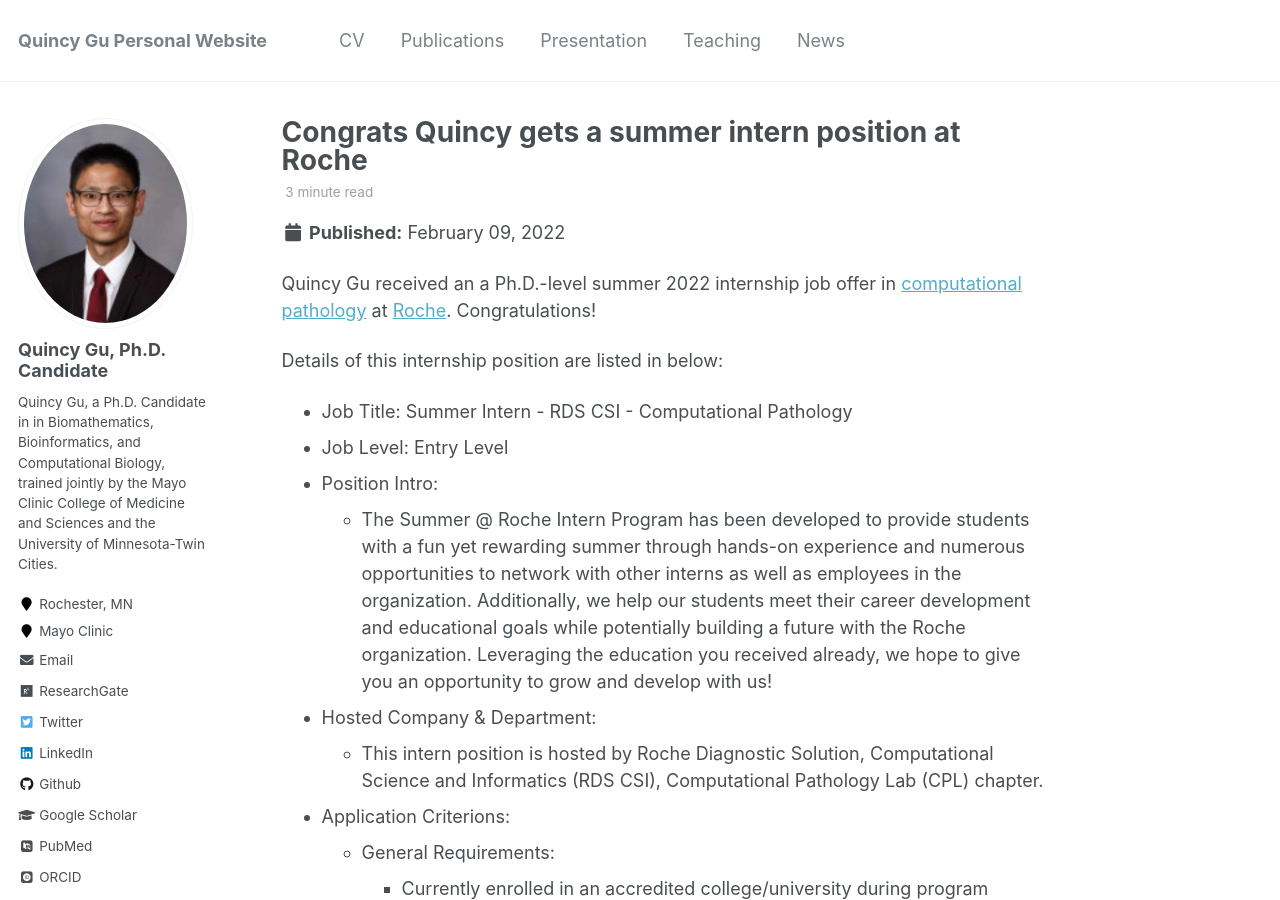
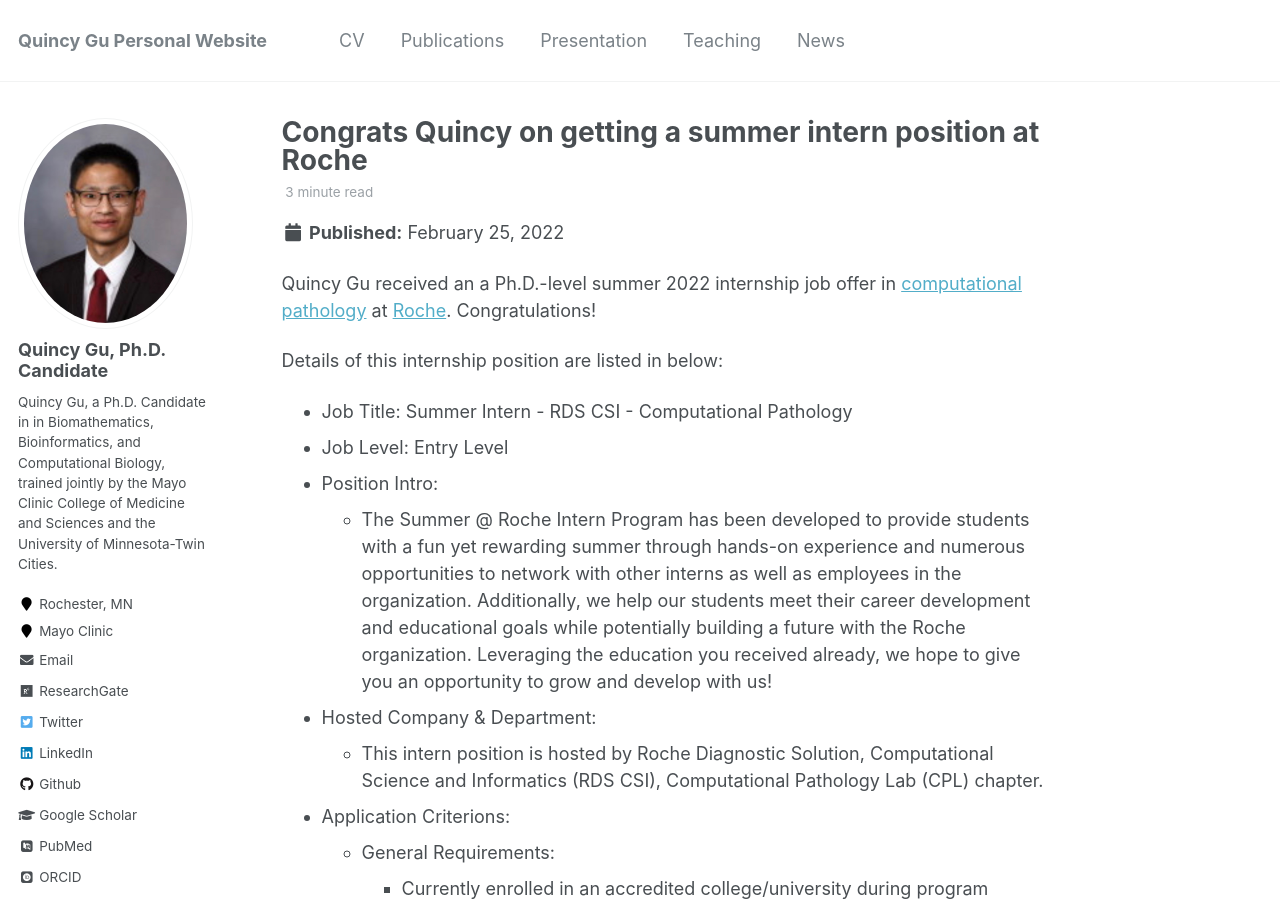
Before and after one commit to quincy-125/quincy_gu.github.io, a Jekyll site: the page built from _posts/2022-02-25-news-1.md, in a window 1280 px wide and 900 px high. Built offline with Jekyll 4.4.1, drawn with Linux system fonts in a browser that asks for light colours; some web fonts are replaced.

```diff
--- a/_posts/2022-02-25-news-1.md
+++ b/_posts/2022-02-25-news-1.md
@@ -1,6 +1,6 @@
 ---
-title: 'Congrats Quincy gets a summer intern position at Roche'
-date: 2022-02-09
+title: 'Congrats Quincy on getting a summer intern position at Roche'
+date: 2022-02-25
 permalink: /posts/2012-02-25-news-1
 tags:
   - industry
```
Also changed, not shown: _pages/cv.md (+2 -2 lines).
